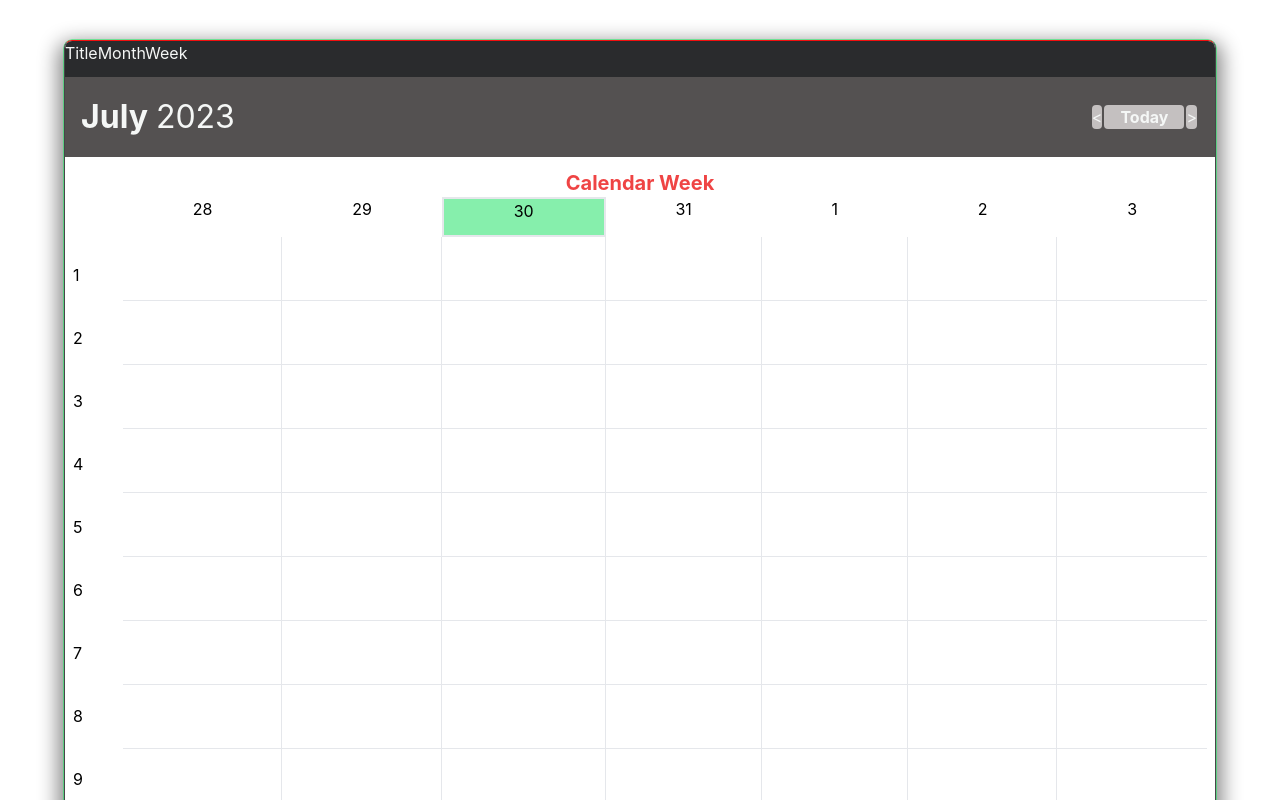
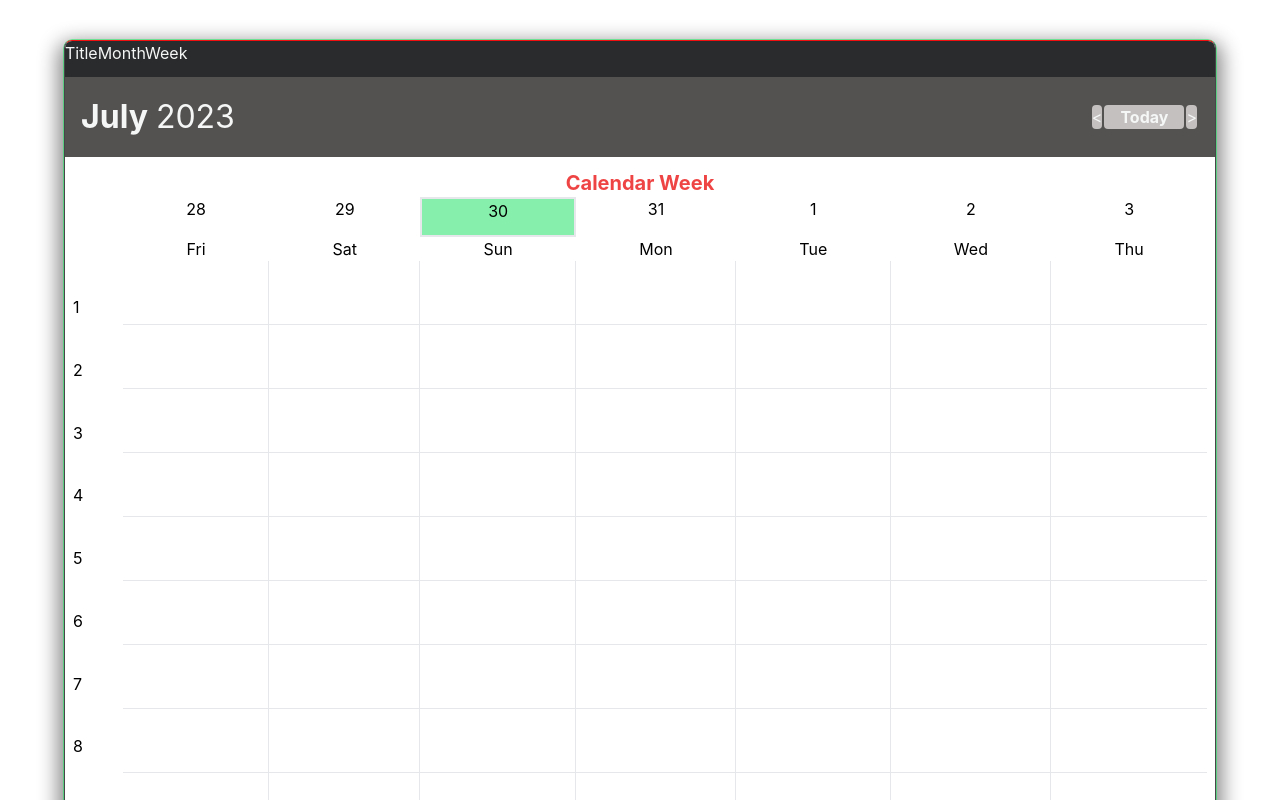
Before and after one commit to Minaht007/my-calendar, a React (Create React App) app: page /week in a window 1280 px wide. Shown: the top 800 px of the page. Built offline with nearby package versions, Linux system fonts and the light colour scheme; data requests are answered from the project's data file.

Commit message:
days of week

```diff
--- a/src/components/helper/calendarWeek.jsx
+++ b/src/components/helper/calendarWeek.jsx
@@ -1,18 +1,24 @@
 import React, { useContext } from "react";
 import { CalendarContext } from "../context/contextWrapper";
 import { format, startOfDay, addDays, isSameDay } from "date-fns";
+
+const dayOfWeek = ["Sun", "Mon", "Tue", "Wed", "Thu", "Fri", "Sat"];
 
 const CalendarWeek = () => {
   const { currentDay } = useContext(CalendarContext);
   const today = new Date();
 
+  console.log(currentDay);
+
   const getNearestDates = () => {
     const firstDayOfWeek = addDays(startOfDay(currentDay), -2);
     const nearestDates = [];
-
+    console.log(firstDayOfWeek);
     for (let i = 0; i < 7; i++) {
       const date = addDays(firstDayOfWeek, i);
-      nearestDates.push(date);
+      const isTodayDate = isSameDay(date, today);
+      const dayOfWeekIndex = date.getDay();
+      nearestDates.push({ date, isTodayDate, dayOfWeekIndex });
     }
 
     return nearestDates;
@@ -23,7 +29,10 @@ const CalendarWeek = () => {
       <h4 className="text-red-500 font-bold text-xl">Calendar Week</h4>
       <div className="flex w-full h-full overflow-y-scroll">
         <div className="grid grid-rows-25 grid-cols-[50px]">
+          <div></div>
+
           <div className="w-[50px] h-[30px]"></div>
+
           {Array.from({ length: 24 }).map((_, index) => (
             <div key={index} className="flex h-[30px] items-center">
               <p>{index + 1}</p>
@@ -32,12 +41,12 @@ const CalendarWeek = () => {
         </div>
         <div className="flex flex-row w-full h-full">
           {getNearestDates().map((date, indexData) => {
-            const formattedDate = format(date, "d");
-            const isTodayDate = isSameDay(date, today);
+            const formattedDate = format(date.date, "d");
+            const isTodayDate = isSameDay(date.date, today);
 
             return (
               <div
-                key={date}
+                key={date.date}
                 className={`flex-grow relative ${
                   indexData === 2 ? "lg:h-[90px]" : "lg:h-[30px]"
                 }`}
@@ -52,6 +61,7 @@ const CalendarWeek = () => {
                 >
                   {formattedDate}
                 </p>
+                <p>{dayOfWeek[date.dayOfWeekIndex]}</p>
                 {Array.from({ length: 24 }).map((_, indexTime) => (
                   <div
                     key={indexTime}
@@ -79,3 +89,5 @@ const CalendarWeek = () => {
 };
 
 export default CalendarWeek;
+
+// Точкаотсчета
```
